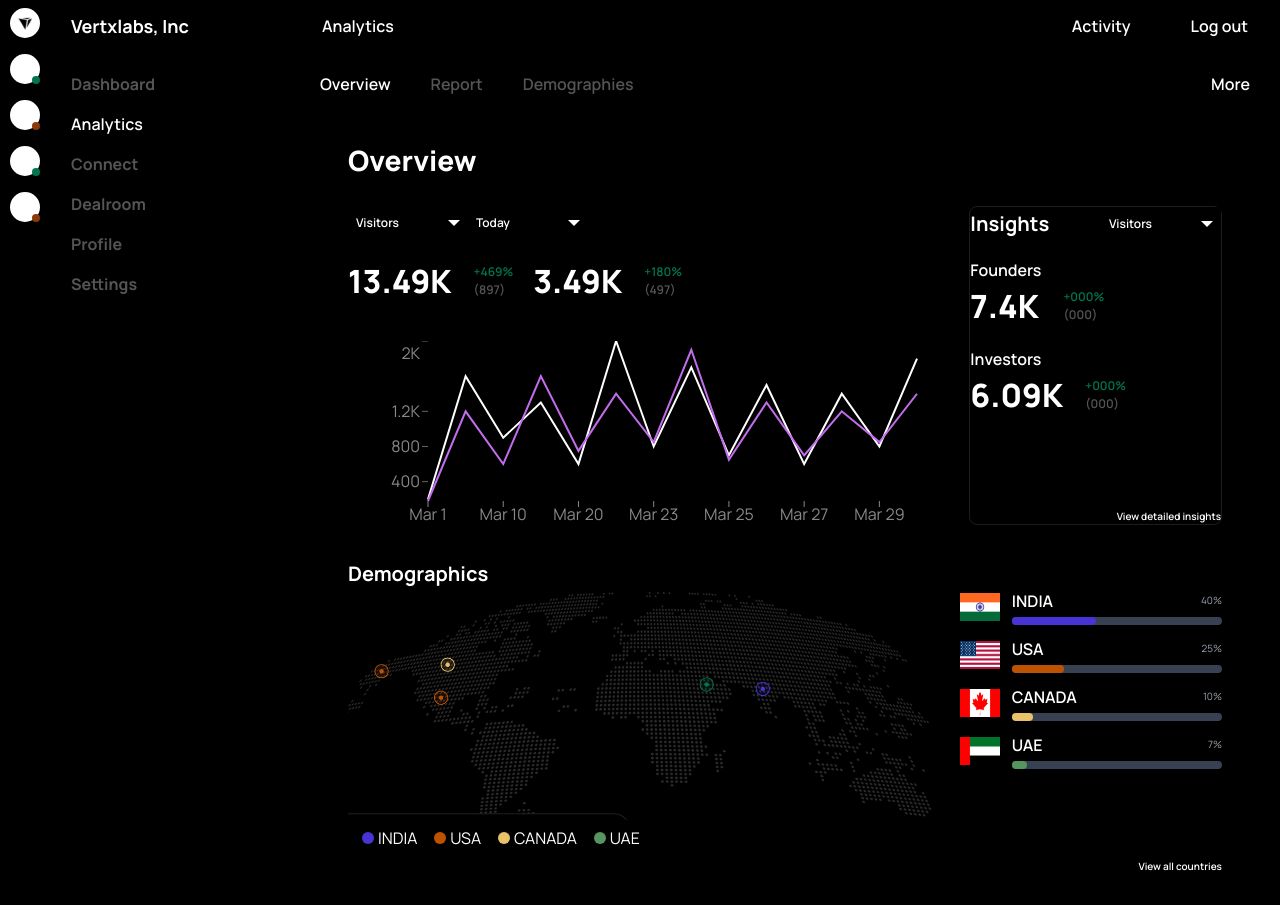
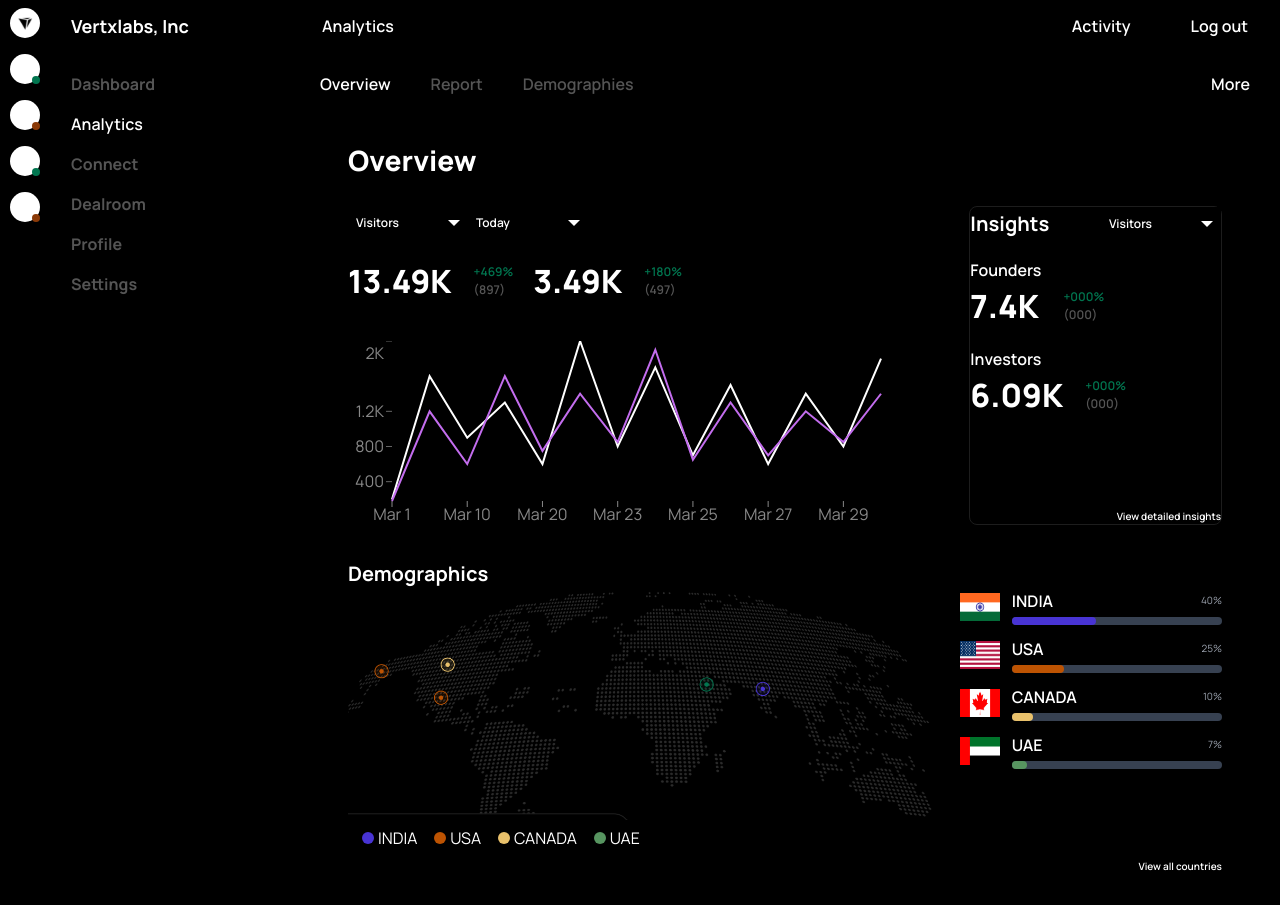
Before and after one commit to itsabhishek01/vertx-assignment, a React (Create React App) app: page / in a window 1280 px wide. Built offline with nearby package versions, Linux system fonts and the light colour scheme.

Commit message:
fix charts UI

```diff
--- a/src/App.css
+++ b/src/App.css
@@ -72,3 +72,7 @@
     margin-left: -26px;
   }
 }
+
+.recharts-responsive-container{
+  margin-left: -36px;
+}
```
